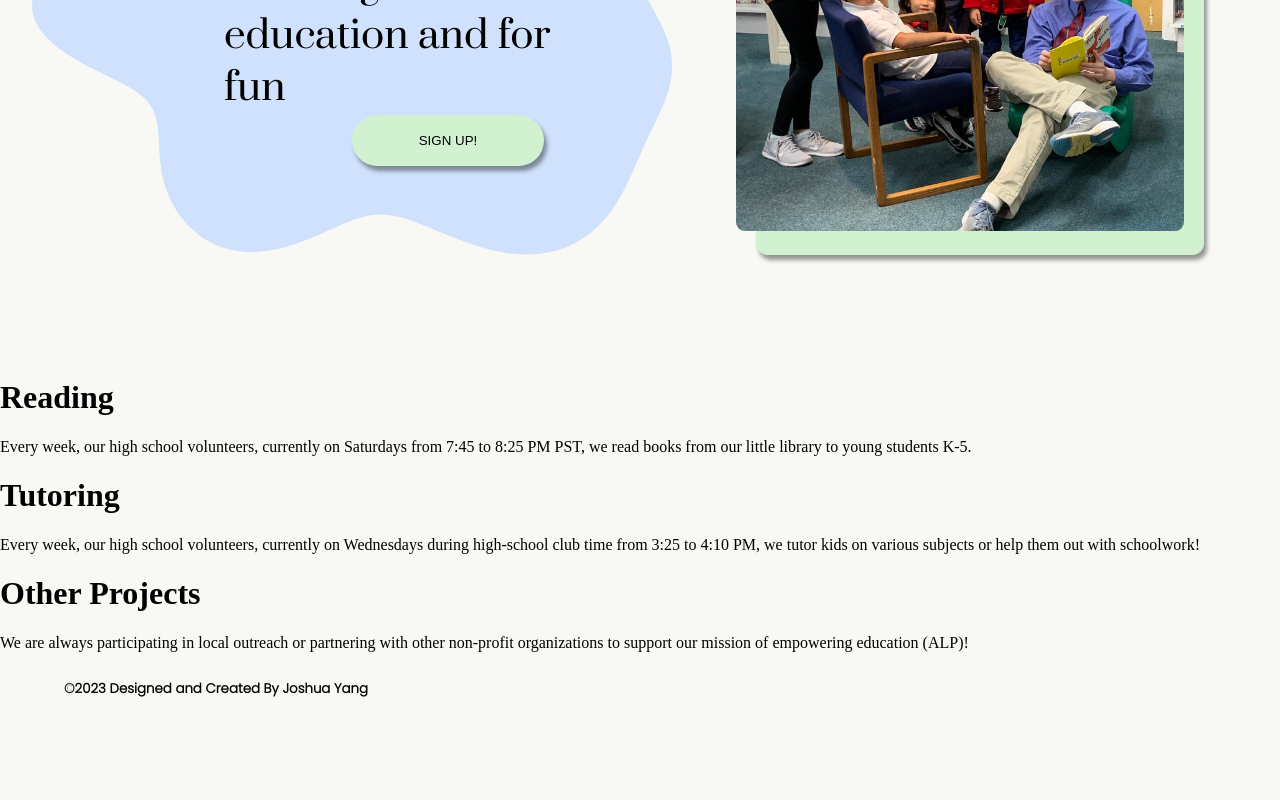
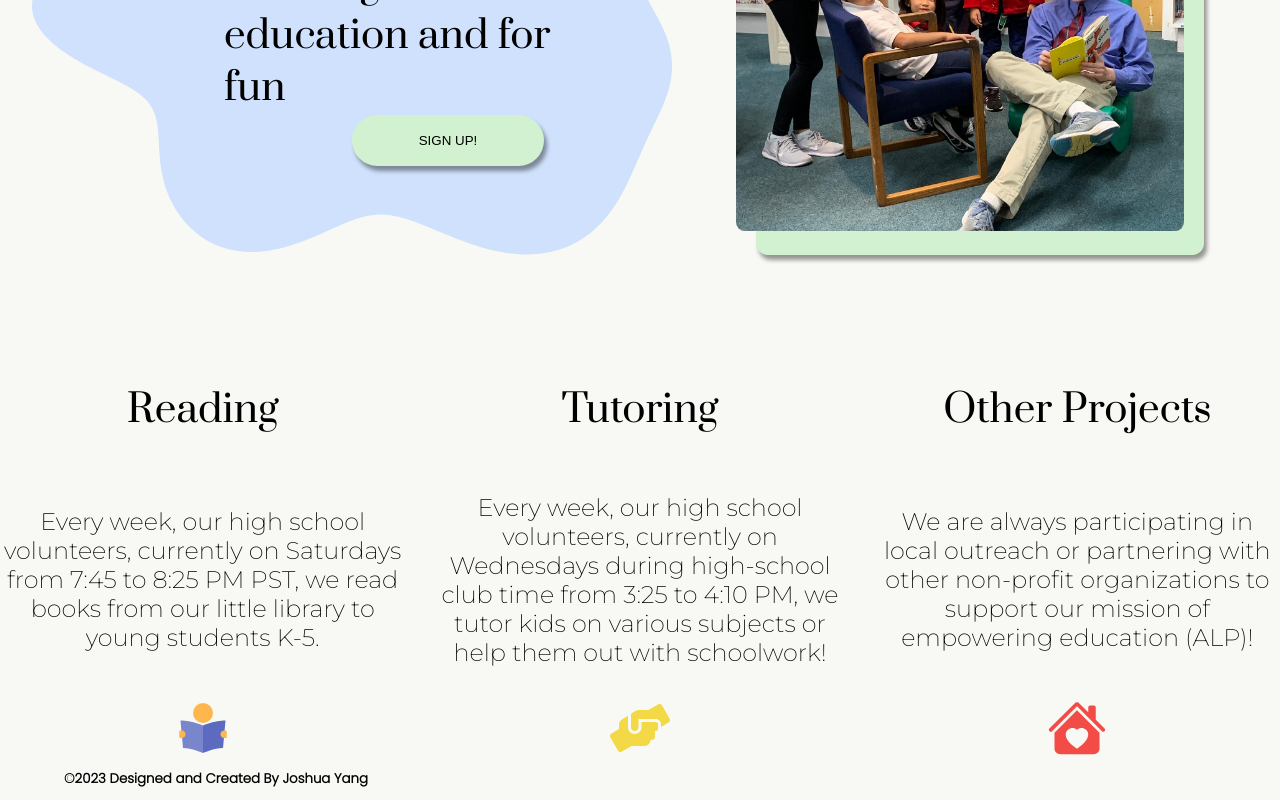
Before and after one commit to joshuayanggithub/global-education-club, a React (Vite) app: page / in a window 1280 px wide. Shown: the part 438-1238 px from the top of the page. Before the commit the page ends 1148 px from the top, so only its background shows below. Built offline with nearby package versions, Linux system fonts and the light colour scheme; a web font is replaced by a local one.

Commit message:
Added icons to overview

```diff
--- a/src/components/Overview.jsx
+++ b/src/components/Overview.jsx
@@ -1,4 +1,8 @@
 import React from 'react'
+import '/src/styles/Overview.css'
+import {FcReading} from 'react-icons/fc'
+import {FaHandsHelping} from 'react-icons/fa'
+import {BsFillHouseHeartFill} from 'react-icons/bs'
 
 export const Overview = () => {
   return (
@@ -8,18 +12,21 @@ export const Overview = () => {
         <p>
           Every week, our high school volunteers, currently on Saturdays from 7:45 to 8:25 PM PST, we read books from our little library to young students K-5.
         </p>
+        <FcReading size={60}/>
       </div>
       <div className='tutoring'>
         <h1>Tutoring</h1>
         <p>
           Every week, our high school volunteers, currently on Wednesdays during high-school club time from 3:25 to 4:10 PM, we tutor kids on various subjects or help them out with schoolwork!
         </p>
+        <FaHandsHelping size={60}  color="#f3d945"/>
       </div>
       <div className='projects'>
         <h1>Other Projects</h1>
         <p>
           We are always participating in local outreach or partnering with other non-profit organizations to support our mission of empowering education (ALP)!
         </p>
+        <BsFillHouseHeartFill size={60} color="#f34b45"/>
       </div>
     </div>
   )
--- a/src/styles/Overview.css
+++ b/src/styles/Overview.css
@@ -1,5 +1,28 @@
 .overview {
   display: grid;
-  grid-auto-flow: column;
-  grid-auto-columns: 1fr;
+  grid-template-columns: 1fr 1fr 1fr;
+  -moz-column-gap: 2rem;
+       column-gap: 2rem;
+  height: 50vh;
+}
+
+.overview div {
+  display: flex;
+  flex-direction: column;
+  justify-content: space-between;
+  align-items: center;
+}
+
+.overview div h1 {
+  font-size: clamp(1rem, 3vw, 3rem);
+  text-align: center;
+  font-weight: 300;
+  font-family: "Prata", serif;
+}
+
+.overview div p {
+  font-family: "Montserrat", sans-serif;
+  font-size: clamp(0.875rem, 2vw, 1.5rem);
+  font-weight: 200;
+  text-align: center;
 }/*# sourceMappingURL=Overview.css.map */
--- a/src/styles/Overview.scss
+++ b/src/styles/Overview.scss
@@ -1,6 +1,28 @@
 
 .overview {
     display: grid;
-    grid-auto-flow: column;
-    grid-auto-columns: 1fr;
+    grid-template-columns: 1fr 1fr 1fr;
+    column-gap: 2rem;
+    height: 50vh;
 }
+
+.overview div {
+    display: flex;
+    flex-direction: column;
+    justify-content: space-between;
+    align-items: center;
+ }
+
+.overview div h1 {
+    font-size: clamp(1rem, 3vw , 3rem);
+    text-align: center;
+    font-weight: 300;
+    font-family: 'Prata', serif;
+}
+
+.overview div p {
+    font-family: 'Montserrat', sans-serif;
+    font-size: clamp(0.875rem, 2vw , 1.5rem);
+    font-weight: 200;
+    text-align: center;
+}
```
Also changed, not shown: 1 other file (tests, documents, lock files or other folders).
